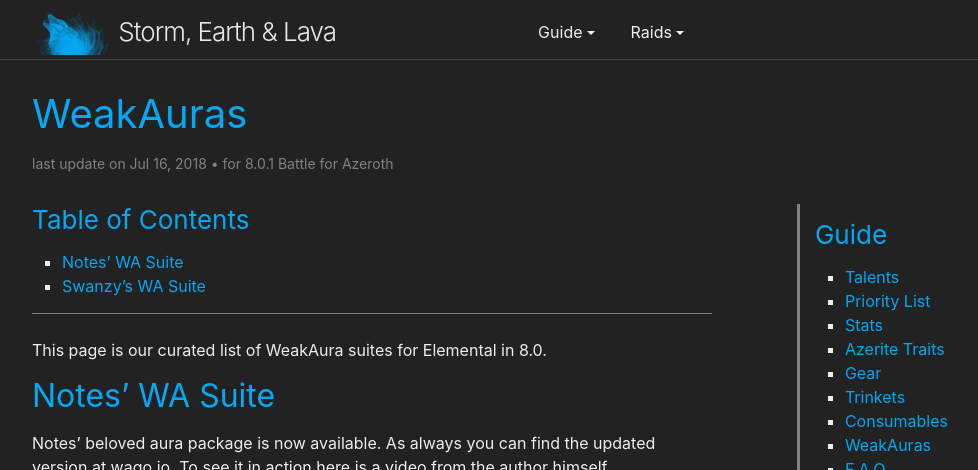
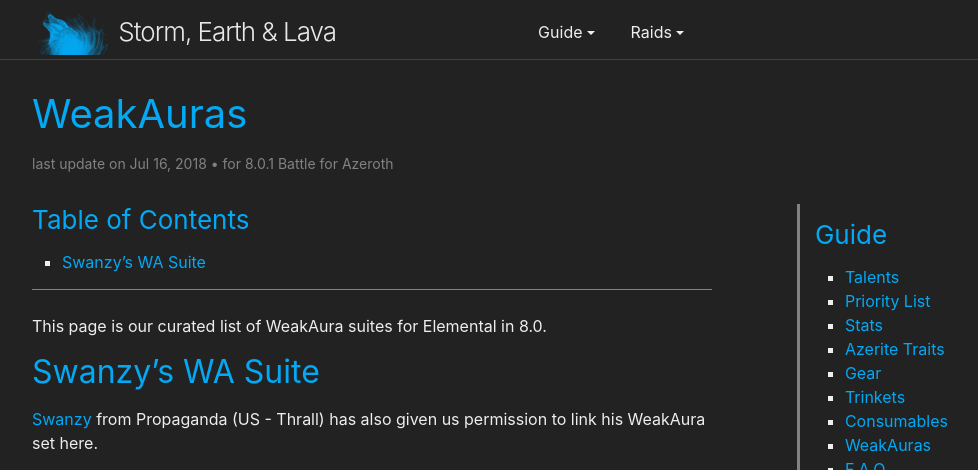
Before and after one commit to stormearthandlava/stormearthandlava.github.io, a Jekyll site: the page built from guide/general/weak_auras.md, in a window 1280 px wide and 1400 px high. Shown: the top 470 px of the window, without its empty margins (268-1246 px from the left). Built offline with Jekyll 4.4.1, drawn with Linux system fonts in a browser that asks for light colours; a script that is not in the unit is left out; some of the changed text lies outside the part shown; grey boxes are pictures that could not be loaded.

Commit message:
delete notes WAs

```diff
--- a/guide/general/weak_auras.md
+++ b/guide/general/weak_auras.md
@@ -8,18 +8,6 @@
 
 This page is our curated list of WeakAura suites for Elemental in 8.0.
 
-
-## Notes' WA Suite
-
-Notes' beloved aura package is now available. As always you can find the updated version at wago.io. To see it in action here is a video from the author himself.
-
-<iframe width="560" height="315" src="https://www.youtube.com/embed/Q1mN5TAOn7w?rel=0" frameborder="0" allow="autoplay; encrypted-media" allowfullscreen></iframe>
-
---- | ---
-Weakaura Set | [https://wago.io/SkDoHHfEX](https://wago.io/SkDoHHfEX)
-PvP Set | [https://wago.io/SkDoHHfEX](https://wago.io/rkKlLrzEQ)
-
-**The PvP one is mostly for leveling and so forth and will only load if you're PvP flagged.**
 
 ## Swanzy's WA Suite
 
```
